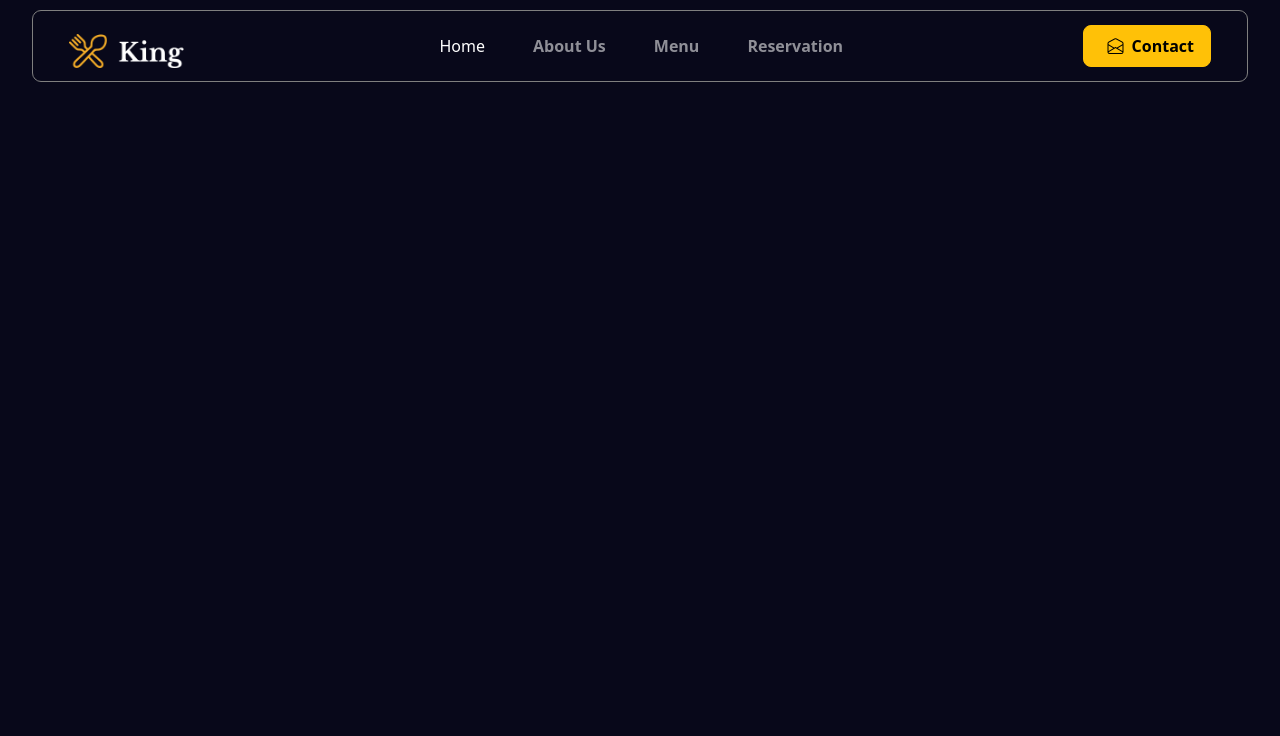
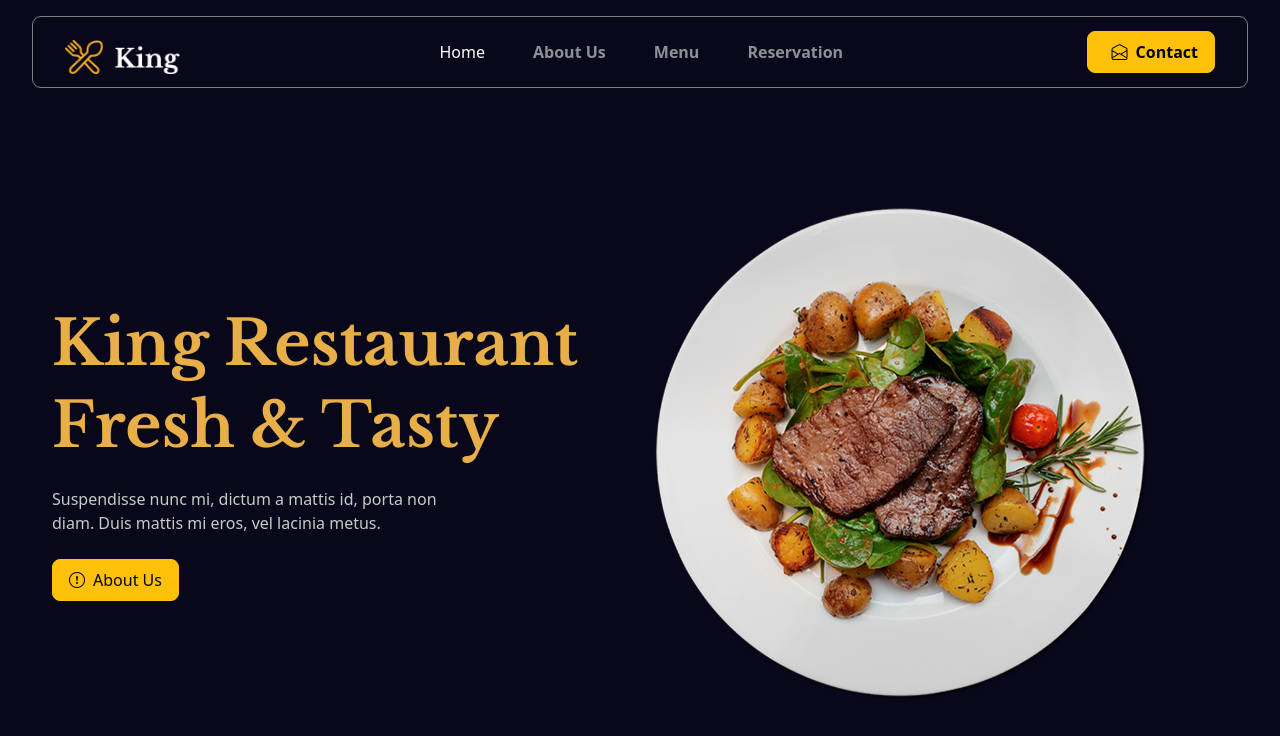
Before and after one commit to basharo9/06_king, a website: page index.html in a window 1280 px wide. Drawn offline with nearby package versions, Linux system fonts and the light colour scheme.

Commit message:
Added header Section

```diff
--- a/index.html
+++ b/index.html
@@ -16,6 +16,13 @@
    <!-- Bootstrap icon cdn link -->
    <link rel="stylesheet" href="https://cdn.jsdelivr.net/npm/bootstrap-icons@1.10.5/font/bootstrap-icons.css">
    <!-- Bootstrap  link End -->
+
+   <!-- Google Font Link -->
+   <link rel="preconnect" href="https://fonts.googleapis.com">
+   <link rel="preconnect" href="https://fonts.gstatic.com" crossorigin>
+   <link href="https://fonts.googleapis.com/css2?family=Libre+Baskerville:ital,wght@0,400;0,700;1,400&family=Merienda:wght@500&display=swap" rel="stylesheet">
+   <!-- Google Font Link -->
+
    <!-- style file link -->
    <link rel="stylesheet" href="./css/style.css">
 
@@ -24,7 +31,7 @@
 
   <!-- Nav Section Start -->
   <section class="nav">
-    <nav class="navbar navbar-expand-lg px-4" data-bs-theme="dark">
+    <nav class="navbar navbar-expand-lg contain my-3" data-bs-theme="dark">
       <div class="container-fluid">
         <a class="navbar-brand logo" href="#" target="_blank">
            <!-- <img src="./king image/logo.png" class="img-fluid" alt="logo"> -->
@@ -55,6 +62,25 @@
     </nav>
   </section>
   <!-- Nav Section End -->
-
+  <!-- Header Section Start -->
+  <header>
+      <div class="contain">
+         <div class="row align-items-center ">
+            <div class="col-lg-6">
+                <h1 class="headerText ">King Restaurant</h1>
+                <h1 class="headerText mb-4">Fresh & Tasty</h1>
+                <p class="mb-4">
+                  Suspendisse nunc mi, dictum a mattis id,
+                  porta non  <br> diam. Duis mattis mi eros, vel lacinia metus.
+                </p>
+                <button class="btn btn-warning btn-lg fw-medium fs-6"><i class="bi bi-exclamation-circle me-2"></i>About Us</button>
+            </div>
+            <div class="col-lg-6">
+                <img src="./king image/food-plate.png" alt="food">
+            </div>
+         </div>
+      </div>
+  </header>
+  <!-- Header Section End -->
 </body>
 </html>
--- a/scss/_global.scss
+++ b/scss/_global.scss
@@ -7,3 +7,27 @@
 body {
    background-color: $primaryBgColor;
 }
+
+.contain{
+   width: 95%;
+   margin: auto;
+   padding: 0 20px ;
+ }
+
+
+@media screen and (min-width: 1400px) {
+   .contain {
+      width: 75%;
+   }
+}
+
+p {
+  color: $pTextColor;
+  font-size: 1rem;
+  font-weight: 400;
+}
+
+h1 {
+   color: $highlightTextColor;
+   font-family: 'Libre Baskerville', serif;
+}
--- a/scss/_header.scss
+++ b/scss/_header.scss
@@ -1,18 +1,29 @@
 nav{
-   width:95% ;
   height: 72px;
-   margin: 10px auto;
   border: 1px solid #7f7f7f;
   border-radius: 9px;
 }
 
- @media screen and (min-width: 1400px) {
-   nav {
-      width: 70%;
-   }
- }
+
 
 .logo{
   width: 115px;
   height: 35px;
 }
+
+header{
+  width: 100%;
+  height: 90vh;
+  padding-top:100px;
+}
+
+header img{
+  max-width:500px;
+  max-height: 500px;
+}
+
+.headerText {
+   color: $highlightTextColor;
+   font-weight: 700;
+   font-size: 62px;
+}
```
Also changed, not shown: css/style.css, king image/food-plate.png (added), 1 other file. Lines whose indentation alone changed are shown as unchanged.
